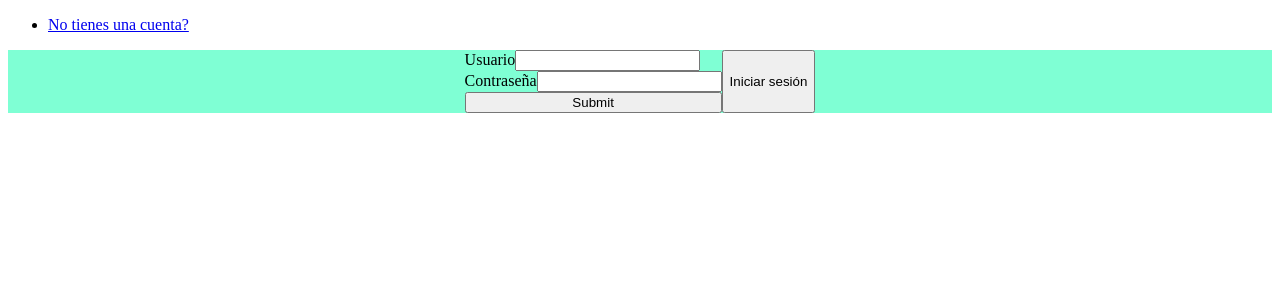
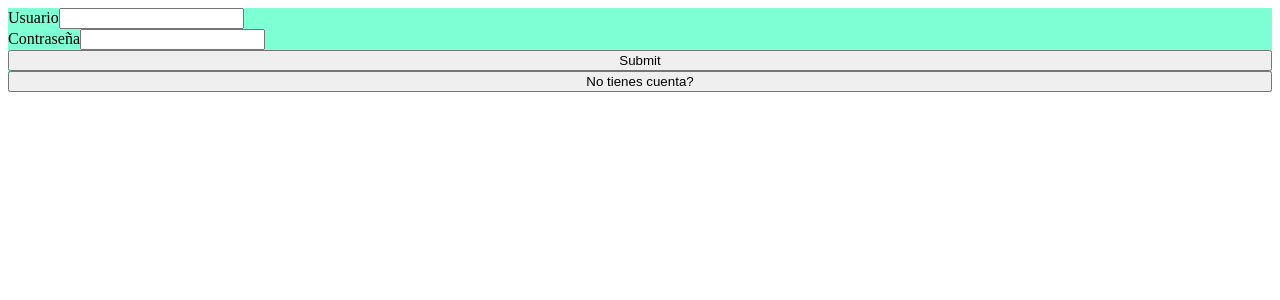
Before and after one commit to Alejandra-Villalobos/expenses-manager, a React (Create React App) app in the folder expenses-frontend/: page / in a window 1280 px wide. Shown: the top 300 px of the page. Built offline with nearby package versions, Linux system fonts and the light colour scheme.

Commit message:
Fixed: login and register button

```diff
--- a/expenses-frontend/src/App.css
+++ b/expenses-frontend/src/App.css
@@ -2,9 +2,10 @@
     background-color: aquamarine;
     display: flex;
     justify-content: center;
+    flex-direction: column;
 }
 
-.login-form{
+.login-form, .register-form{
     display: flex;
     flex-direction: column;
 }
--- a/expenses-frontend/src/index.js
+++ b/expenses-frontend/src/index.js
@@ -4,14 +4,14 @@ import { BrowserRouter, Routes, Route } from 'react-router-dom';
 
 import App from './App';
 import Layout from './pages/Layout';
-import Login from './pages/Login';
+import Auth from './pages/Auth';
 
 const root = ReactDOM.createRoot(document.getElementById('root'));
 root.render(
   <BrowserRouter>
     <Routes>
       <Route path='/' element={<Layout/>}>
-        <Route index element={<Login/>}/>
+        <Route index element={<Auth/>}/>
       </Route>
     </Routes>
   </BrowserRouter>
--- a/expenses-frontend/src/pages/Login.js
+++ b/expenses-frontend/src/pages/Auth.js
@@ -14,7 +14,7 @@ const Login = () => {
 
     const onShowRegForm = () => {
         setShowRegisterForm(!showRegisterForm);
-        setShowLoginForm(showLoginForm);
+        setShowLoginForm(!showLoginForm);
     }
 
     const handeFormChange = (e) => {
@@ -47,6 +47,7 @@ const Login = () => {
     return (
         <div className="login-page">
             {showLoginForm &&
+            <>
             <form onSubmit={handleSubmit} className="login-form">
                 <label>
                     Usuario
@@ -65,8 +66,12 @@ const Login = () => {
                         onChange={handeFormChange}/>
                 </label>
                 <input type="submit"/>
-            </form>}
+            </form>
+            <button onClick={onShowRegForm}>No tienes cuenta?</button>
+            </>}
+
             {showRegisterForm &&
+            <>
             <form onSubmit={handleSubmit} className="register-form">
                 <label>
                     Email
@@ -93,8 +98,9 @@ const Login = () => {
                         onChange={handeFormRegChange}/>
                 </label>
                 <input type="submit"/>
-            </form>}
+            </form>
             <button onClick={onShowLoginForm}>Iniciar sesión</button>
+            </>}
         </div>
     );
 }
--- a/expenses-frontend/src/pages/Layout.js
+++ b/expenses-frontend/src/pages/Layout.js
@@ -3,16 +3,7 @@ import { Outlet, Link } from "react-router-dom"
 
 const Layout = () => {
   return (
-    <>
-        <nav>
-            <ul>
-                <li>
-                    <Link to="/">No tienes una cuenta?</Link>
-                </li>
-            </ul>
-        </nav>
-        <Outlet/>
-    </>
+    <Outlet/>
   )
 }
 
```
Also changed, not shown: expenses-frontend/src/pages/Register.js (deleted).
